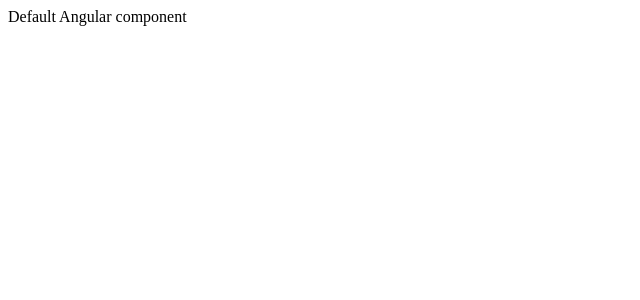
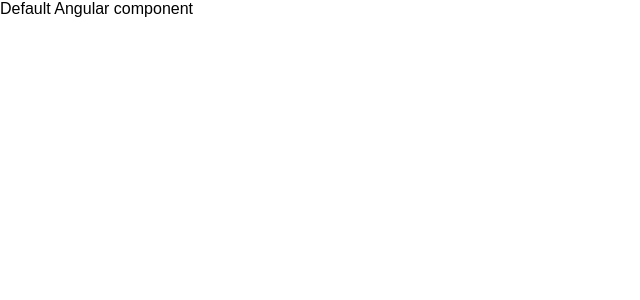
Before and after one commit to jorgeparavicini/StencilJS-Angular, an Angular app in the folder Angular/: page / in a window 1280 px wide. Shown: the top 300 px of the page, without its empty margins (0-640 px from the left). Built offline with nearby package versions, Linux system fonts and the light colour scheme.

Commit message:
Update global styles

```diff
--- a/Angular/src/styles.scss
+++ b/Angular/src/styles.scss
@@ -1 +1,8 @@
 /* You can add global styles to this file, and also import other style files */
+body {
+    margin: 0;
+}
+
+* {
+    font-family: "Frutiger", Arial, Helvetica, sans-serif;
+}
```
